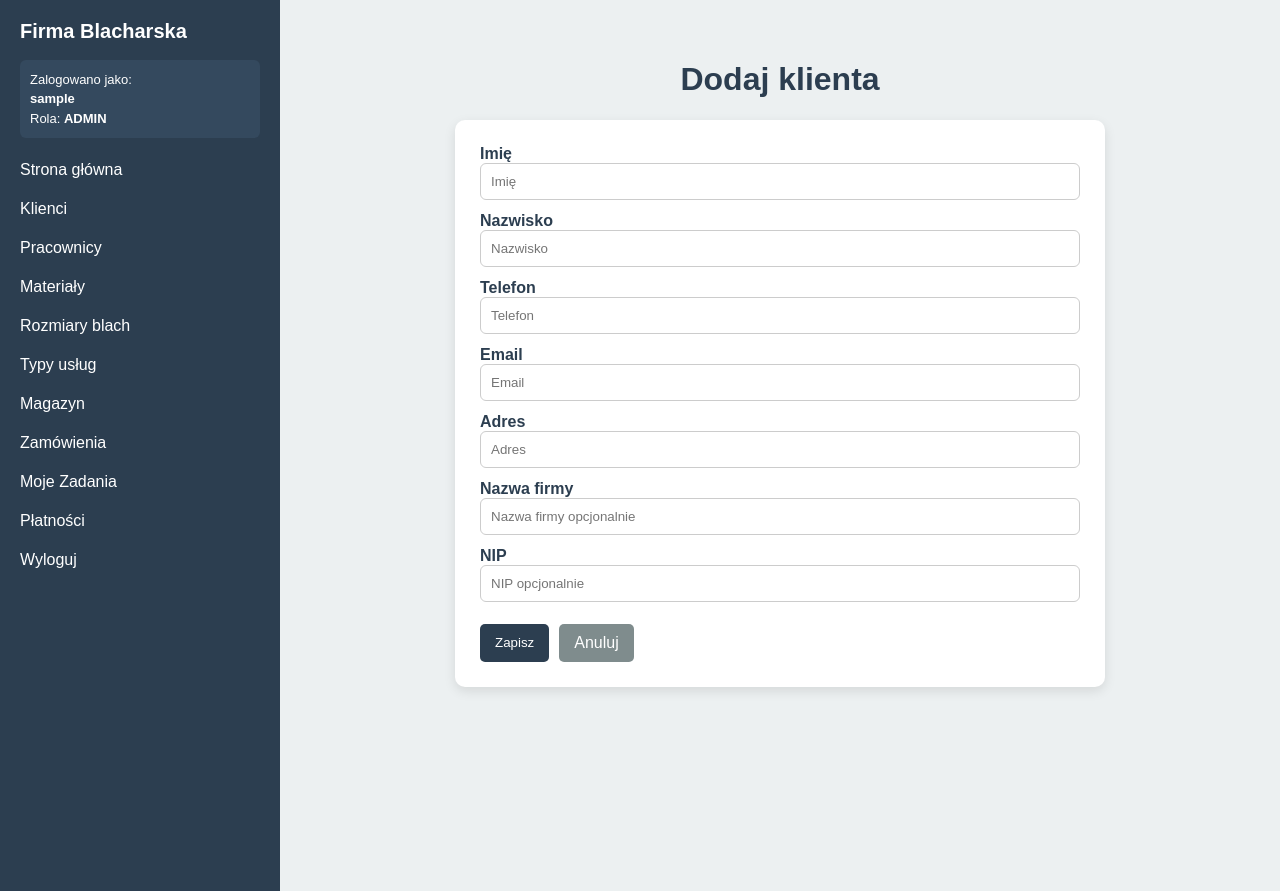
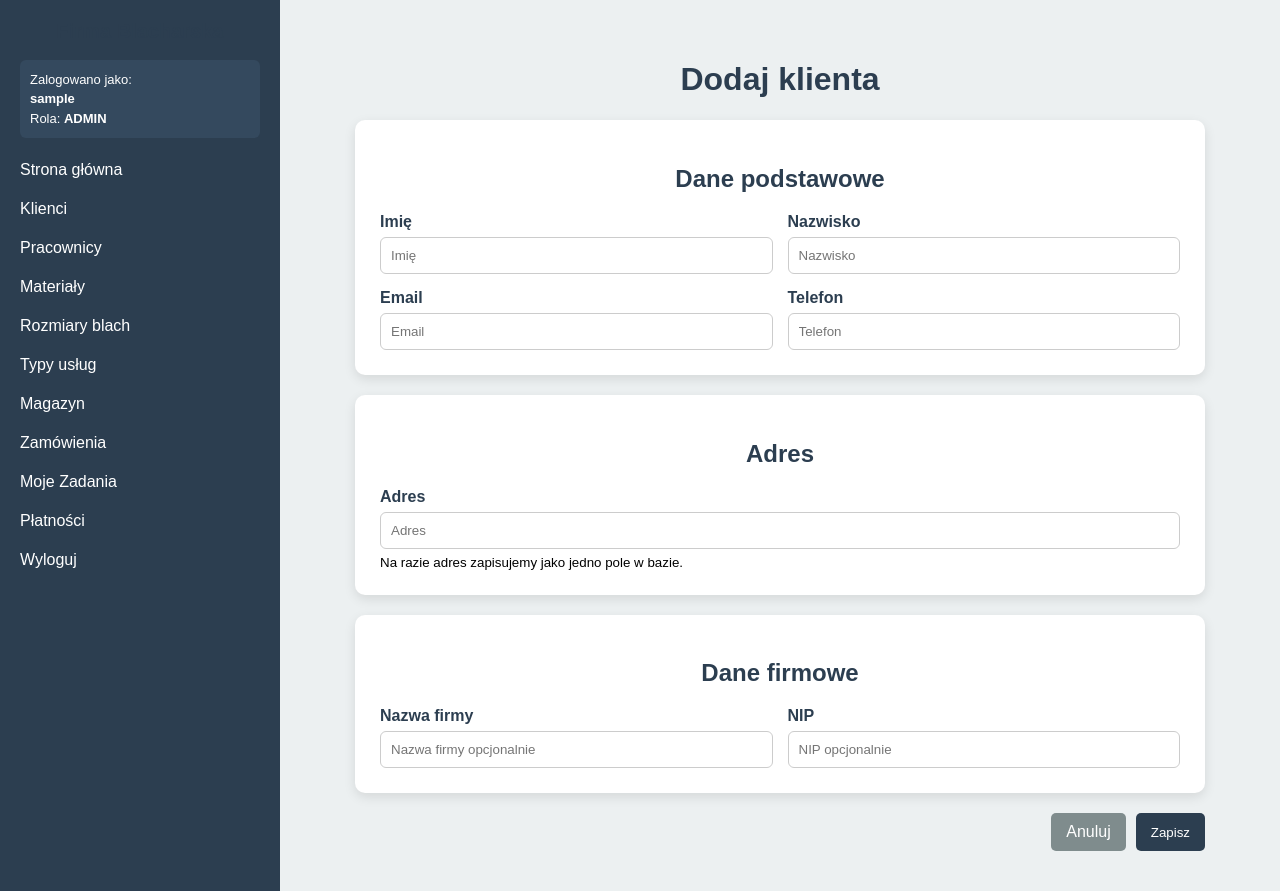
Before and after one commit to Ostalowska/Projekt_firmy_blacharskiej, a Django app: page /klienci/dodaj/ in a window 1280 px wide. Run offline with Django 5.2, Linux system fonts and the light colour scheme; a user stored in the database is signed in; tables that the repository leaves empty hold one stand-in row (values such as "Sample post").

```diff
--- a/templates/klienci/formularz.html
+++ b/templates/klienci/formularz.html
@@ -4,12 +4,12 @@
 
 <style>
     .page-container {
-        max-width: 650px;
+        max-width: 850px;
         margin: 0 auto;
         padding: 20px;
     }
 
-    h1 {
+    h1, h2 {
         text-align: center;
         color: #2c3e50;
     }
@@ -19,12 +19,23 @@
         padding: 25px;
         border-radius: 10px;
         box-shadow: 0 4px 12px rgba(0,0,0,0.1);
+        margin-bottom: 20px;
     }
 
-    form {
+    .form-grid {
+        display: grid;
+        grid-template-columns: 1fr 1fr;
+        gap: 15px;
+    }
+
+    .form-row {
         display: flex;
         flex-direction: column;
-        gap: 12px;
+        gap: 6px;
+    }
+
+    .full {
+        grid-column: 1 / -1;
     }
 
     label {
@@ -50,7 +61,8 @@
     .btn-row {
         display: flex;
         gap: 10px;
-        margin-top: 10px;
+        justify-content: flex-end;
+        margin-top: 20px;
     }
 
     .btn {
@@ -67,39 +79,94 @@
     .btn-secondary {
         background: #7f8c8d;
     }
+
+    @media (max-width: 800px) {
+        .form-grid {
+            grid-template-columns: 1fr;
+        }
+    }
 </style>
 
 <div class="page-container">
 
     <h1>{{ tytul }}</h1>
 
-    <div class="form-card">
     <form method="post">
         {% csrf_token %}
 
         {{ form.non_field_errors }}
 
-            {% for field in form %}
-                <div>
-                    <label for="{{ field.id_for_label }}">
-                        {{ field.label }}
-                    </label>
-                    {{ field }}
-                    {{ field.errors }}
+        <div class="form-card">
+            <h2>Dane podstawowe</h2>
+
+            <div class="form-grid">
+                <div class="form-row">
+                    <label for="{{ form.imie.id_for_label }}">{{ form.imie.label }}</label>
+                    {{ form.imie }}
+                    {{ form.imie.errors }}
                 </div>
-            {% endfor %}
+
+                <div class="form-row">
+                    <label for="{{ form.nazwisko.id_for_label }}">{{ form.nazwisko.label }}</label>
+                    {{ form.nazwisko }}
+                    {{ form.nazwisko.errors }}
+                </div>
+
+                <div class="form-row">
+                    <label for="{{ form.email.id_for_label }}">{{ form.email.label }}</label>
+                    {{ form.email }}
+                    {{ form.email.errors }}
+                </div>
+
+                <div class="form-row">
+                    <label for="{{ form.telefon.id_for_label }}">{{ form.telefon.label }}</label>
+                    {{ form.telefon }}
+                    {{ form.telefon.errors }}
+                </div>
+            </div>
+        </div>
+
+        <div class="form-card">
+            <h2>Adres</h2>
+
+            <div class="form-grid">
+                <div class="form-row full">
+                    <label for="{{ form.adres.id_for_label }}">{{ form.adres.label }}</label>
+                    {{ form.adres }}
+                    {{ form.adres.errors }}
+                    <small>Na razie adres zapisujemy jako jedno pole w bazie.</small>
+                </div>
+            </div>
+        </div>
+
+        <div class="form-card">
+            <h2>Dane firmowe</h2>
+
+            <div class="form-grid">
+                <div class="form-row">
+                    <label for="{{ form.nazwa_firmy.id_for_label }}">{{ form.nazwa_firmy.label }}</label>
+                    {{ form.nazwa_firmy }}
+                    {{ form.nazwa_firmy.errors }}
+                </div>
+
+                <div class="form-row">
+                    <label for="{{ form.nip.id_for_label }}">{{ form.nip.label }}</label>
+                    {{ form.nip }}
+                    {{ form.nip.errors }}
+                </div>
+            </div>
+        </div>
 
         <div class="btn-row">
+            <a href="{% url 'core:klienci_lista' %}" class="btn btn-secondary">
+                Anuluj
+            </a>
+
             <button type="submit" class="btn">
                 Zapisz
             </button>
-
-                <a href="{% url 'core:klienci_lista' %}" class="btn btn-secondary">
-                    Anuluj
-                </a>
         </div>
     </form>
-    </div>
 
 </div>
 
```
Also changed, not shown: templates/klienci/lista.html (+43 -31 lines). Lines whose indentation alone changed are shown as unchanged.
